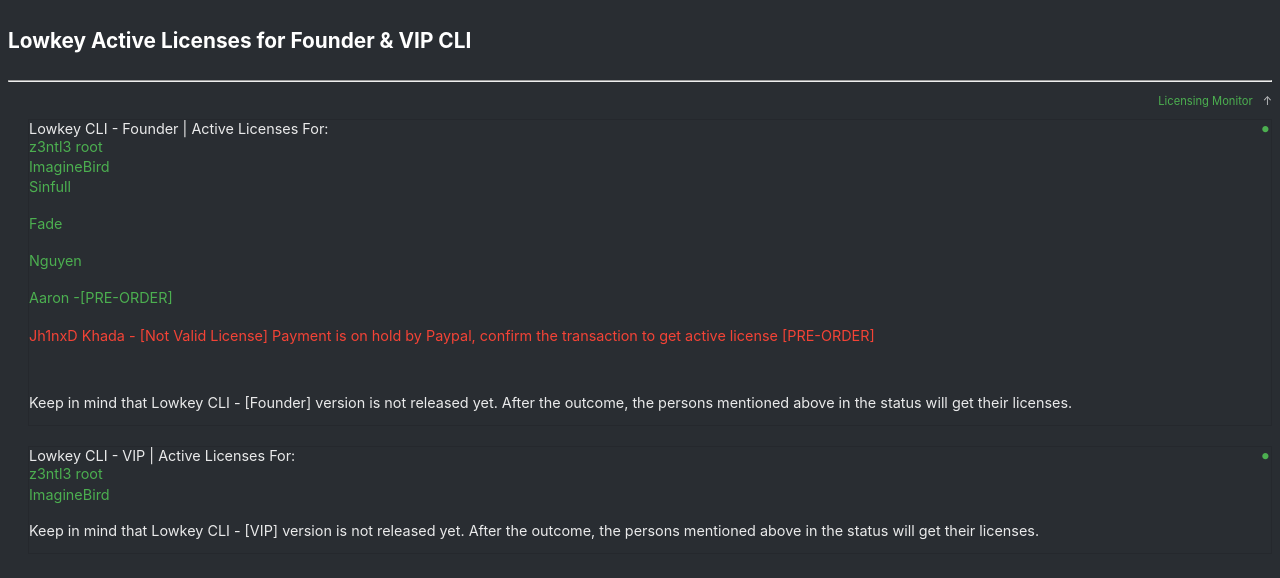
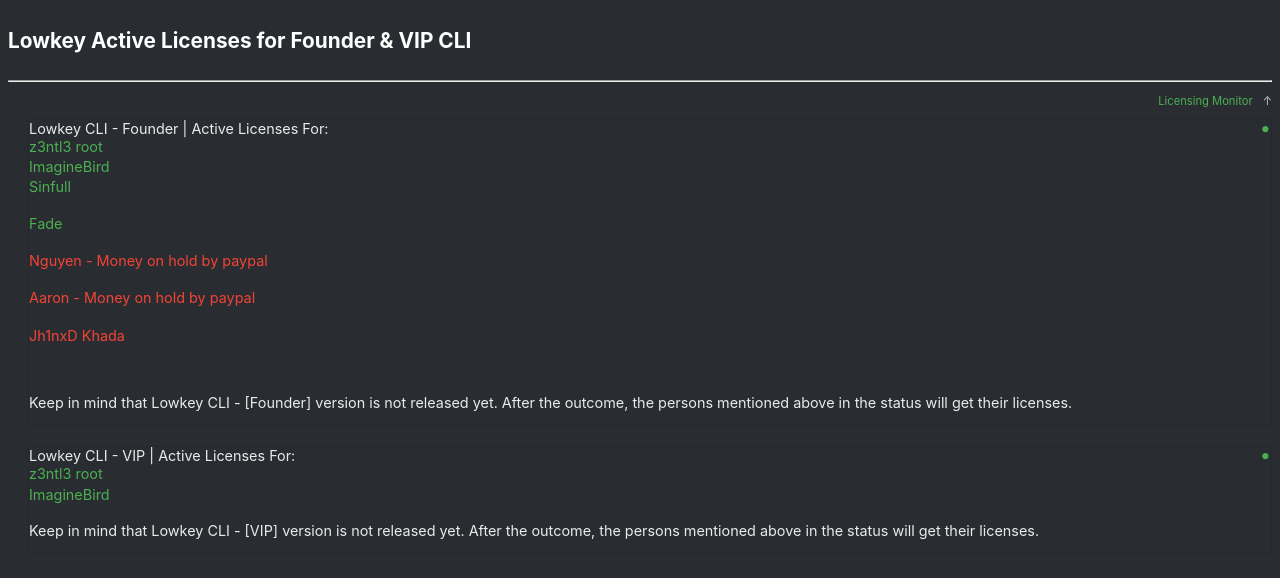
Before and after one commit to Crait12/232i4lo23, a plain HTML site: page licenses/index.html in a window 1280 px wide. Drawn offline with Linux system fonts and the light colour scheme.

Commit message:
Update index.html

```diff
--- a/licenses/index.html
+++ b/licenses/index.html
@@ -51,9 +51,9 @@
         <h4 class="up-status">ImagineBird</h4>
         <h4 class="up-status">Sinfull</h4><br>
 	<h4 class="up-status">Fade</h4><br>
-	<h4 class="up-status">Nguyen</h4><br>
-	<h4 class="up-status" color=red>Aaron -[PRE-ORDER]</h4><br>
-	<h4 class="down-status" color=red>Jh1nxD Khada - [Not Valid License] Payment is on hold by Paypal, confirm the transaction to get active license [PRE-ORDER]</h4><br>
+	<h4 class="down-status">Nguyen - Money on hold by paypal</h4><br>
+	<h4 class="down-status" color=red>Aaron - Money on hold by paypal</h4><br>
+	<h4 class="down-status" color=red>Jh1nxD Khada</h4><br>
         <p>Keep in mind that Lowkey CLI - [Founder] version is not released yet. After the outcome, the persons mentioned above in the status will get their licenses.</p>
 
       </div>
```
